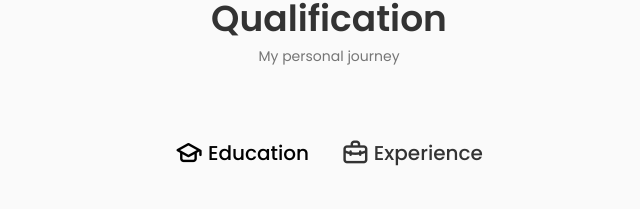
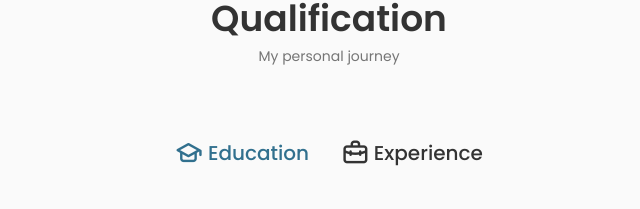
Before and after one commit to yahya-1/Portfolio-ReactJS, a React (Create React App) app: page / in a window 1280 px wide. Shown: the part 2592-2801 px from the top of the page, without its empty margins (311-951 px from the left). Built offline with nearby package versions, Linux system fonts and the light colour scheme.

Commit message:
Some modifications to the latest additions

```diff
--- a/src/components/qualification/qualification.css
+++ b/src/components/qualification/qualification.css
@@ -17,7 +17,7 @@
 }
 
 .qualification__button:hover {
-    color: var(--title-color-dark);
+    color: rgb(49, 112, 142);
 }
 
 .qualification__icon {
@@ -26,7 +26,7 @@
 }
 
 .qualification__active {
-    color: var(--title-color-dark);
+    color: rgb(49, 112, 142);
 }
 
 .qualification__sections {
```
Also changed, not shown: 1 other file (tests, documents, lock files or other folders).
